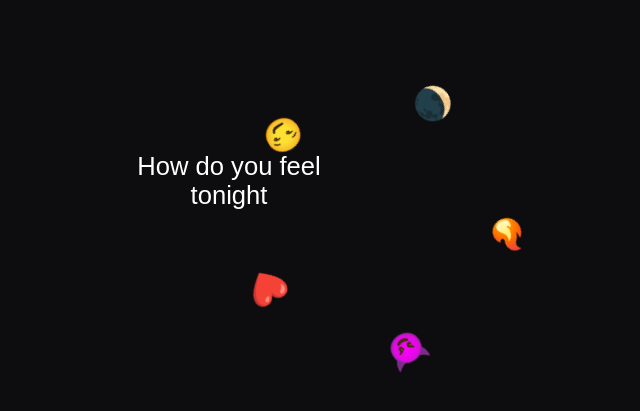
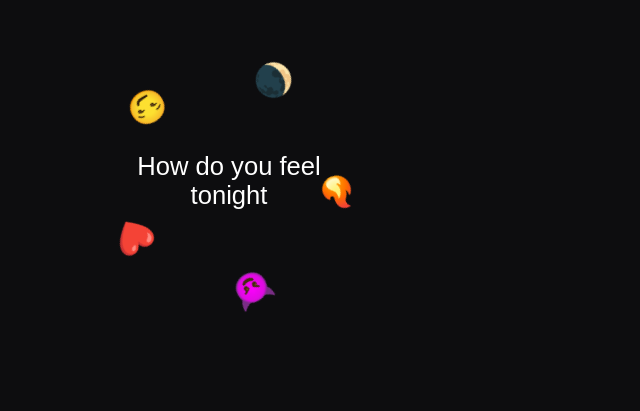
Before and after one commit to bugzzzbunny/message, a plain HTML site: page index.html in a window 1280 px wide. Shown: the part 219-630 px from the top of the page, without its empty margins (411-1051 px from the left). Drawn offline with Linux system fonts and the light colour scheme.

Commit message:
Update index.html

```diff
--- a/index.html
+++ b/index.html
@@ -69,27 +69,40 @@ body {
 --------------------------------*/
 .mood-btn {
   position: absolute;
+  top: 50%;
+  left: 50%;
   font-size: 2rem;
   cursor: pointer;
   transition: transform 0.25s ease, filter 0.25s ease;
+  /* start from exact center of the circle */
+  transform: translate(-50%, -50%);
 }
 
 /* Glow on hover */
 .mood-btn:hover {
-  transform: scale(1.3);
+  transform: translate(-50%, -50%) scale(1.3);
   filter: drop-shadow(0 0 10px rgba(255,255,255,0.7));
 }
 
 /* ------------------------------
    EVEN SPACING (5 emojis)
+   360° / 5 = 72°
 --------------------------------*/
-/* 360° / 5 = 72° spacing */
-.mood-btn:nth-child(1) { transform: rotate(0deg)   translate(130px) rotate(0deg); }
-.mood-btn:nth-child(2) { transform: rotate(72deg)  translate(130px) rotate(-72deg); }
-.mood-btn:nth-child(3) { transform: rotate(144deg) translate(130px) rotate(-144deg); }
-.mood-btn:nth-child(4) { transform: rotate(216deg) translate(130px) rotate(-216deg); }
-.mood-btn:nth-child(5) { transform: rotate(288deg) translate(130px) rotate(-288deg); }
-
+.mood-btn:nth-child(1) {
+  transform: translate(-50%, -50%) rotate(0deg) translate(110px) rotate(0deg);
+}
+.mood-btn:nth-child(2) {
+  transform: translate(-50%, -50%) rotate(72deg) translate(110px) rotate(-72deg);
+}
+.mood-btn:nth-child(3) {
+  transform: translate(-50%, -50%) rotate(144deg) translate(110px) rotate(-144deg);
+}
+.mood-btn:nth-child(4) {
+  transform: translate(-50%, -50%) rotate(216deg) translate(110px) rotate(-216deg);
+}
+.mood-btn:nth-child(5) {
+  transform: translate(-50%, -50%) rotate(288deg) translate(110px) rotate(-288deg);
+}
 </style>
 </head>
 
```
